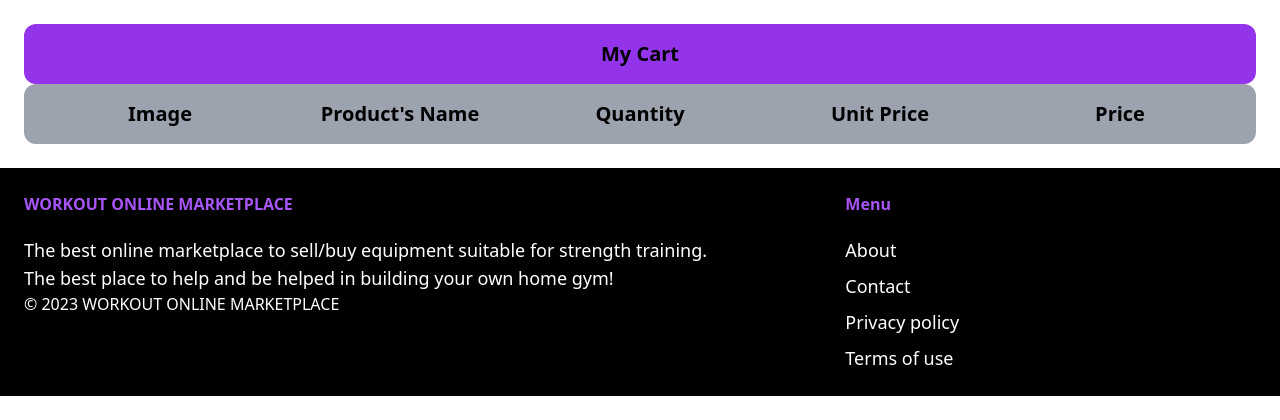
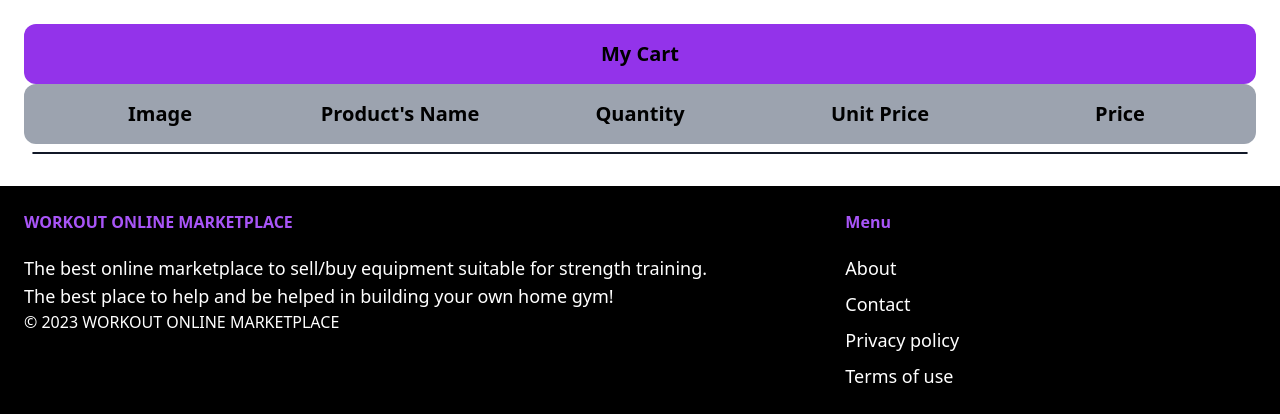
Before and after one commit to IvanNece/NeceriniPPM_Back_End, a Django app: page /cart/ in a window 1280 px wide. Shown: the part 77-497 px from the top of the page. Run offline with Django 4.2, Linux system fonts and the light colour scheme; some libraries are stand-ins or nearby versions.

Commit message:
Update cart.html e 13:50 MANCA PREZZO TOTALE CARRELLO

```diff
--- a/onlineMarketPlace/core/templates/core/cart.html
+++ b/onlineMarketPlace/core/templates/core/cart.html
@@ -28,5 +28,9 @@
     </div>
     {% endfor %}
 
+    <div class="border border-gray-900 rounded-xl m-2">
+        {% comment %} totalprice {% endcomment %}
+    </div>
+
 </div>
 {% endblock %}
```
